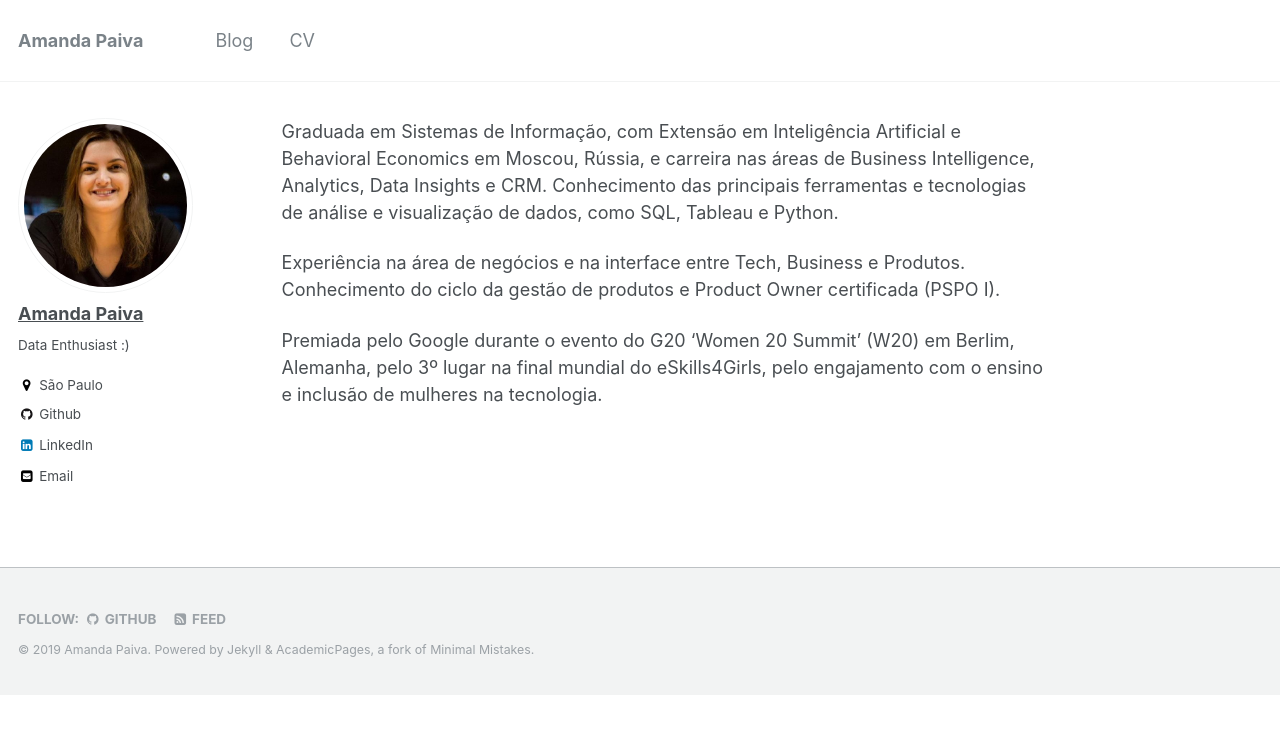
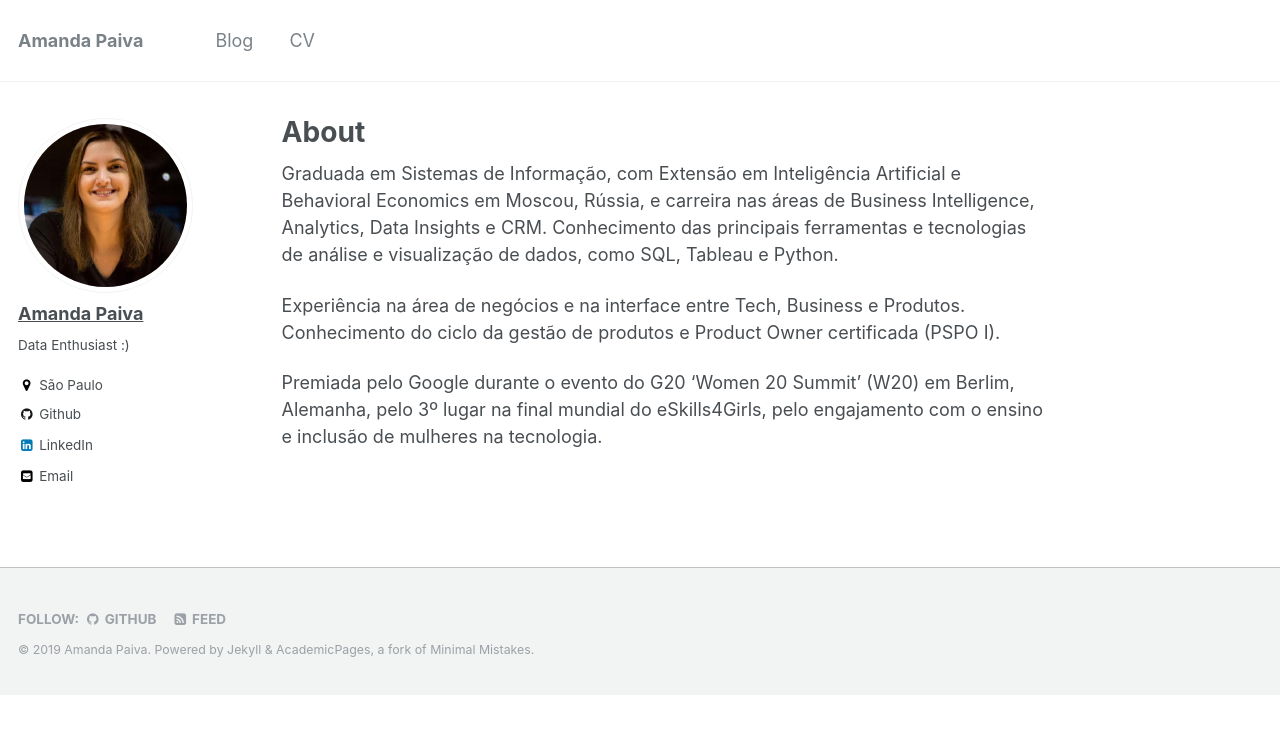
Before and after one commit to amandapaiva/amandapaiva.github.io, a Jekyll site: the page built from _pages/about.md, in a window 1280 px wide. Shown: the top 734 px of the page. Built offline with Jekyll 4.4.1, drawn with Linux system fonts in a browser that asks for light colours.

Commit message:
Alteracoes

```diff
--- a/_pages/about.md
+++ b/_pages/about.md
@@ -1,7 +1,7 @@
 ---
 permalink: /
 #layout: archive
---title: "About"
+title: "About"
 excerpt: "About me"
 author_profile: true
 redirect_from:
```
